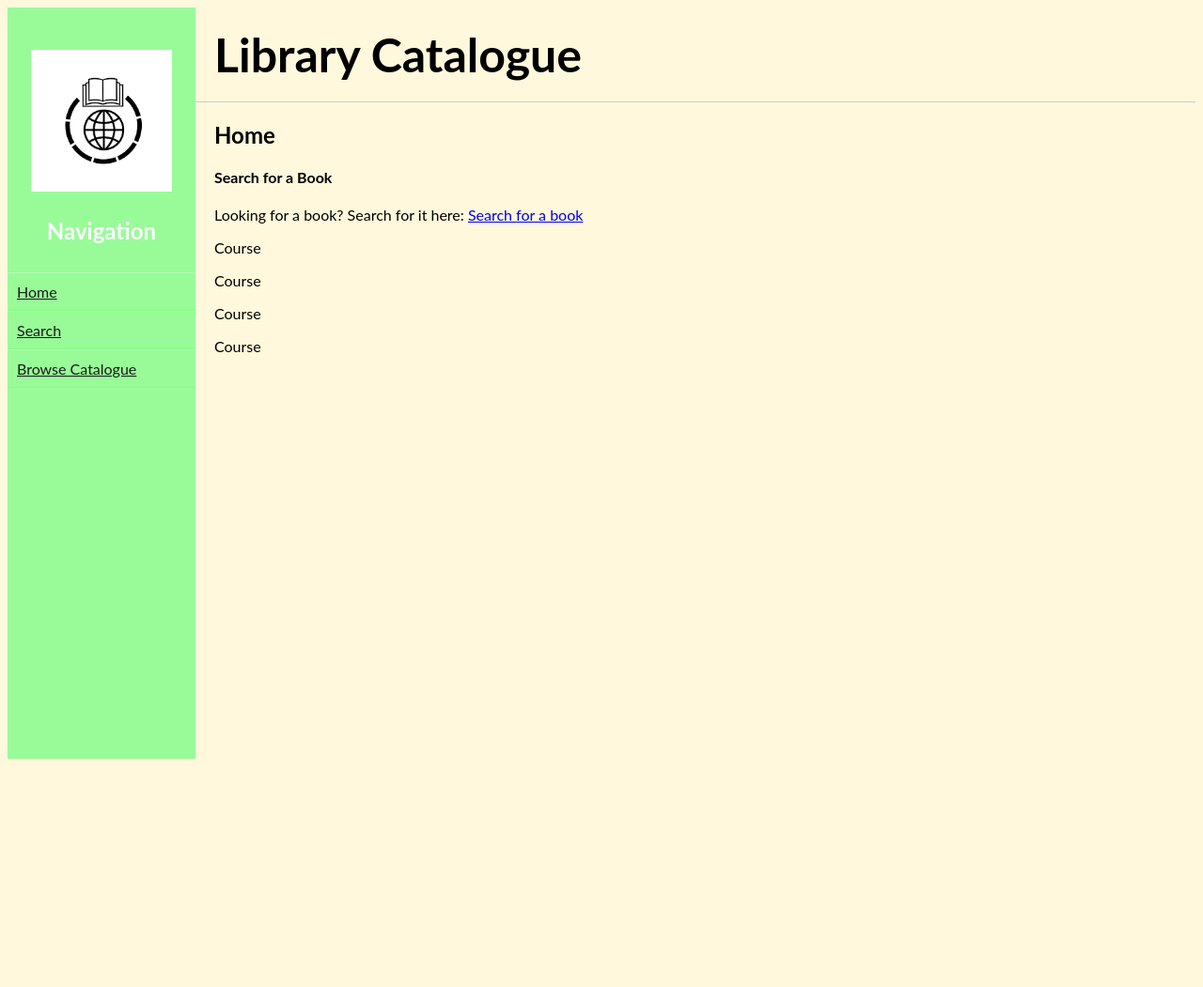
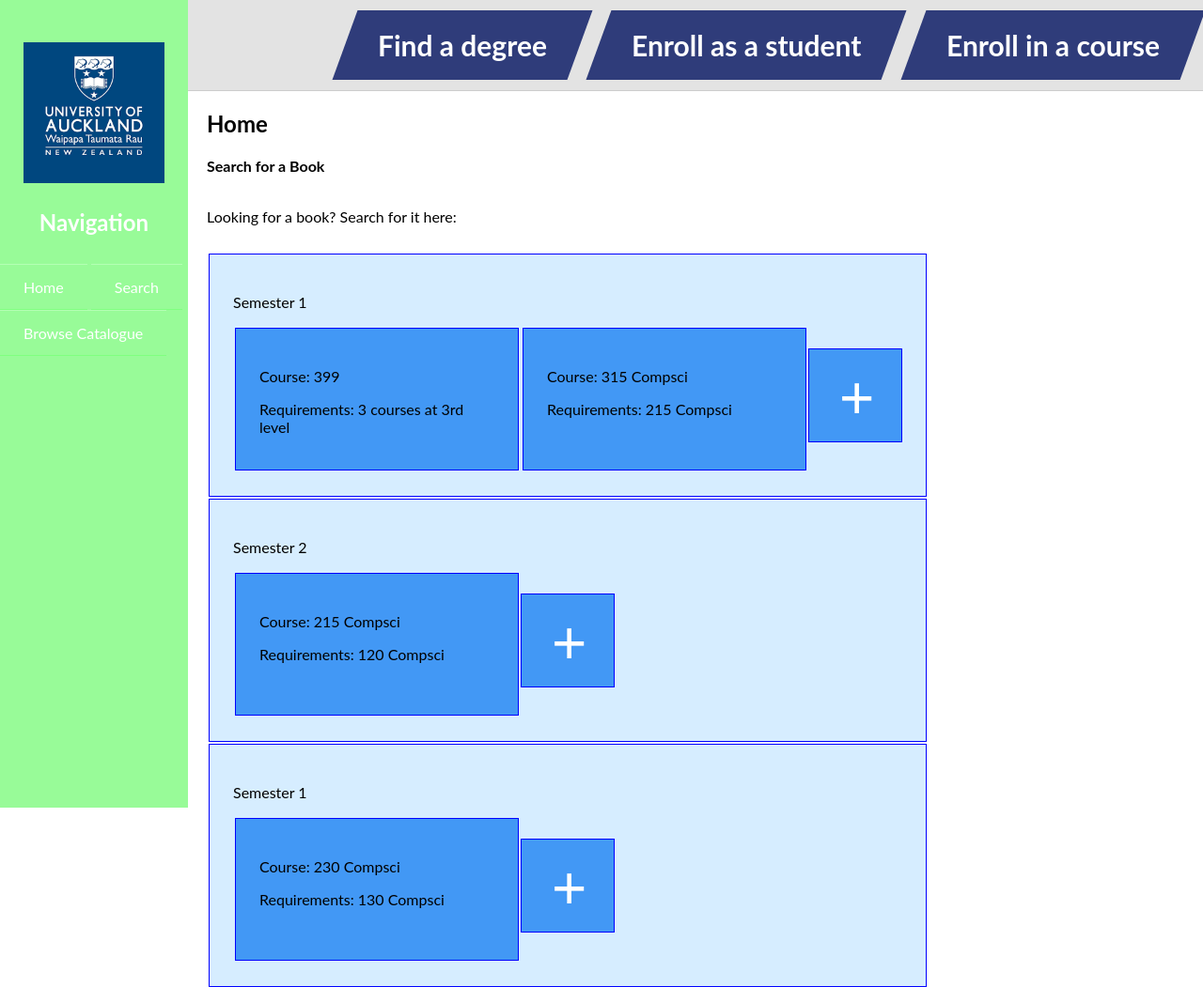
Before and after one commit to uoa-compsci399-s2-2022/399capstone-p-np, a Flask app: page / in a window 1280 px wide. Shown: the whole page at 94% size. Before the commit the page ends 808 px from the top, so only its background shows below. Run offline with Flask 2, Linux system fonts and the light colour scheme.

Commit message:
Main GUI adaptation started

```diff
--- a/library/Home/Home.py
+++ b/library/Home/Home.py
@@ -15,7 +15,7 @@
 
 @home_blueprint.route('/', methods=['GET'])
 def home():
-    semesters = [["a", "b"],[""],[""]]
+    semesters = [["Semester 1",["399", "3 courses at 3rd level"], ["315 Compsci", "215 Compsci"]],["Semester 2",["215 Compsci", "120 Compsci"]],["Semester 1",["230 Compsci", "130 Compsci"]]]
     return render_template(
         'Home_Page.html',
         semesters=semesters,
--- a/library/static/css/main.css
+++ b/library/static/css/main.css
@@ -3,7 +3,8 @@
 html {
   height: 100%;
   font-family: "Lato", sans-serif;
-  background-color: #FFF8DC;
+  background-color: #FFFFFF;
+  margin: 0px;
 }
 
 h1 {
@@ -94,10 +95,10 @@
 }
 
 #header {
-  padding: 20px;
-  background: #FFF8DC;
+  padding: 1px;
+  background: #e3e3e3;
   border-bottom: 1px solid #cccccc;
-  font-size: 50px;
+  font-size: 30px;
   font-weight: bold;
   text-align: left;
   font-family: "Lato", sans-serif;
@@ -164,7 +165,7 @@
 
 #main {
   margin: 20px;
-  color: #717171;
+  color: #FFFFFF;
   line-height: 25px;
   padding: 10px;
   width: 66.666667%;
@@ -265,3 +266,74 @@
    display:inline-block;
    margin-right:5px;
 }
+
+#Semester {
+  overflow: auto;
+  background: #d6edff;
+  border: 1px solid blue;
+  padding: 25px;
+  margin: 2px;
+}
+
+#Course {
+  width: 250px;
+  height: 100px;
+  float: left;
+  background-color: #4298f5;/* Blue */
+  border: 1px solid blue;
+  padding: 25px;
+  margin: 2px;
+}
+
+.AddCourseHomeButton {
+  background-color: #4298f5; /* Blue */
+  border: none;
+  color: white;
+  width: 100px;
+  height: 100px;
+  padding: 15px 32px;
+  border: 1px solid blue;
+  text-align: center;
+  text-decoration: none;
+  display: block ;
+  font-size: 64px;
+  margin-top: 40px;
+  margin-left:40px;
+}
+
+.AddCourseHomeButton:hover {
+    background-color: #83bdfc;
+}
+
+
+
+.button-default {
+  color: white;
+  background-color: #2f3c7a;
+  text-align: center;
+  padding: 5px 10px;
+  margin: 10px;
+  display: inline-block;
+}
+
+.button-slanted {
+  -ms-transform: skewX(-20deg);
+  -webkit-transform: skewX(-20deg);
+  transform: skewX(-20deg);
+  float: right;
+}
+
+.button-slanted-content {
+  -ms-transform: skewX(20deg);
+  -webkit-transform: skewX(20deg);
+  transform: skewX(20deg);
+  display: inline-block;
+}
+
+a:link, a:visited {
+  color: white;
+  padding: 14px 25px;
+  text-align: center;
+  text-decoration: none;
+  display: inline-block;
+}
--- a/library/templates/Home_Page.html
+++ b/library/templates/Home_Page.html
@@ -18,12 +18,15 @@
     <div id="MainCourseBox">
     {% for semester in semesters %}
         <div id="Semester">
-        {% for course in semester %}
+            <p>{{semester[0]}}</p>
+        {% for course in semester[1:] %}
             <div id="Course",>
-                <p>Course</p>
+                <p>Course: {{course[0]}}</p>
+                <p>Requirements: {{course[1]}}</p>
             </div>
 
         {% endfor %}
+            <button type="submit" class="AddCourseHomeButton">+</button>
         </div>
     {% endfor %}
     </div>
--- a/library/templates/header.html
+++ b/library/templates/header.html
@@ -1,3 +1,32 @@
 <main id="header">
-    Library Catalogue
+    <title>Degree planner</title>
+    <div class="button-default button-slanted">
+        <a class="button-slanted-content" href="https://www.w3schools.com/">Enroll in a course</a>
+    </div>
+
+    <div class="button-default button-slanted">
+        <a class="button-slanted-content" href="https://www.auckland.ac.nz/">Enroll as a student</a>
+    </div>
+
+    <div class="button-default button-slanted">
+        <a class="button-slanted-content" href="https://www.w3schools.com/">Find a degree</a>
+    </div>
+
+
+
+
+
+
+
+
+
+
+
+
+
+
+
+
+
+    <p></p>
 </main>
--- a/library/templates/navigation.html
+++ b/library/templates/navigation.html
@@ -1,5 +1,5 @@
 <nav id="nav">
-  <img id="logo" src="{{ url_for('static', filename='library Catalogue Image.png') }}" width="200" height="200" title="Library logo"/>
+  <img id="logo" src="{{ url_for('static', filename='UOALogo.png') }}" width="200" height="200" title="UOA logo"/>
   <h1 id="nav-header">Navigation</h1>
   <h3 id="nav-footer">{{user}}</h3>
 
```
